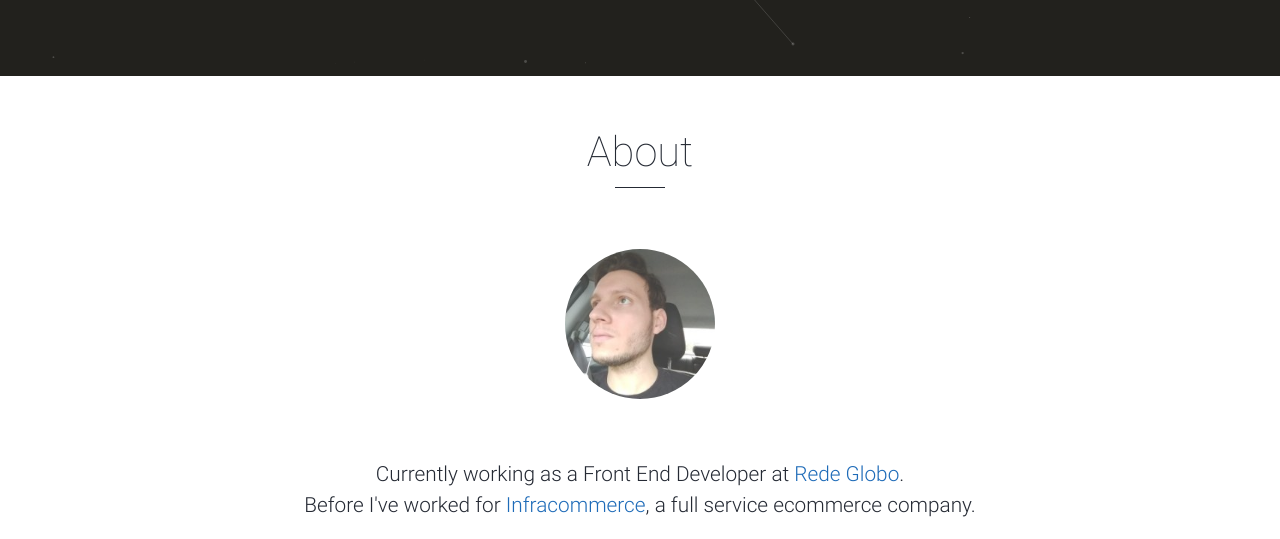
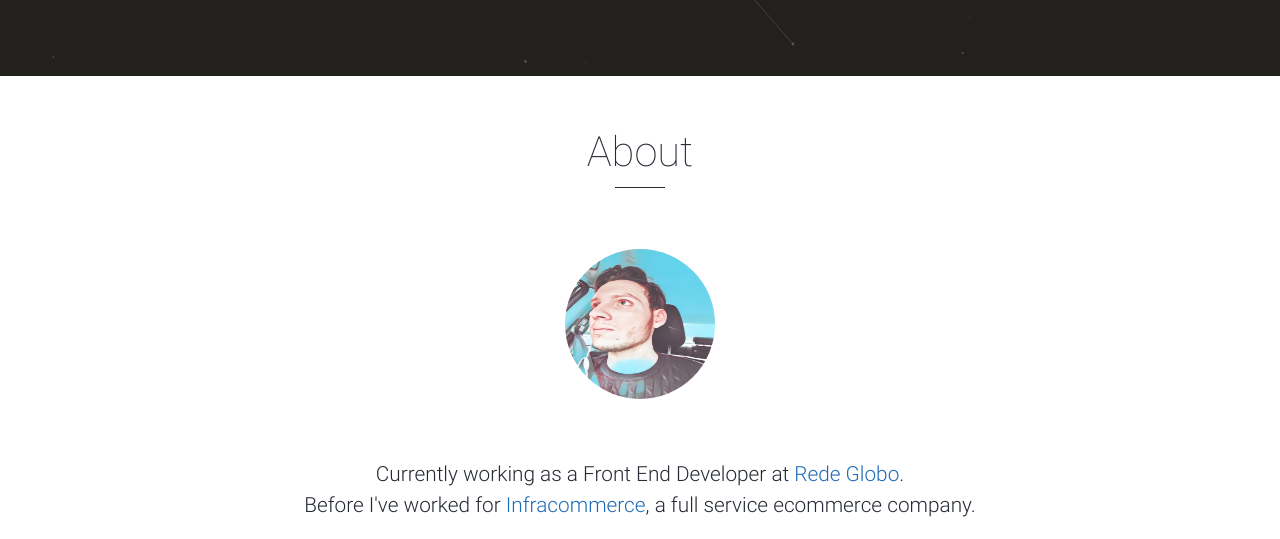
Before and after one commit to jeffersonRibeiro/website, a website: page index.html in a window 1280 px wide. Shown: the part 574-1113 px from the top of the page. Drawn offline with nearby package versions, Linux system fonts and the light colour scheme; files whose address does not match are found by name; a web font is replaced by a local one.

Commit message:
Update index.html

```diff
--- a/index.html
+++ b/index.html
@@ -204,7 +204,7 @@
             class="perfil"
             alt="Foto de perfil do Jeff"
             title="Jefferson Ribeiro desenvolvedor Full-stack"
-            src="assets/img/jeff-2018.jpg"
+            src="assets/img/jeff-2019.png"
           />
           <p>
             Currently working as a Front End Developer at
```
